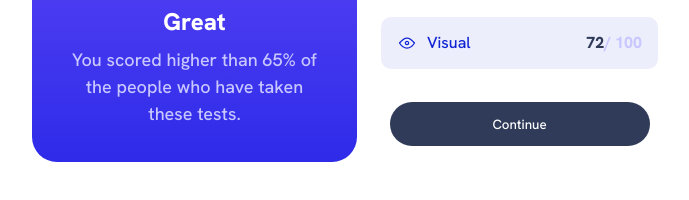
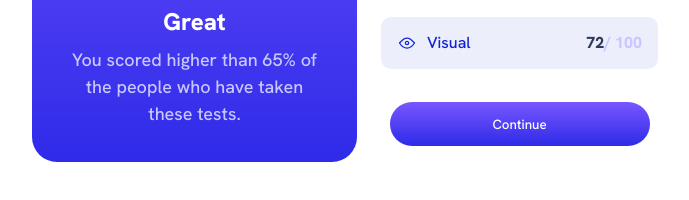
Before and after one commit to ofthewildfire/Results-SummaryJSON-Frontendmentor, a plain HTML site: page index.html in a window 1280 px wide. In both pictures the pointer is over the button "Continue". Shown: the part 452-652 px from the top of the page, without its empty margins (283-972 px from the left). Drawn offline with Linux system fonts and the light colour scheme.

Commit message:
finished

```diff
--- a/css/style.css
+++ b/css/style.css
@@ -66,12 +66,6 @@
 body {
    font-family: var(--ff500);
 }
-
-/*
-.type {
-   display: flex;
-} */
-
 
 /* Left panel */
 
@@ -231,6 +225,11 @@ body {
    margin: 0 auto;
 }
 
+.btn:is(:active, :focus, :hover) {
+   background-image: linear-gradient(hsl(252, 100%, 67%), hsl(241, 81%, 54%));
+   cursor: pointer;
+}
+
 /* Media Query */
 
 @media screen and (min-width: 50rem) {
```
Also changed, not shown: design/active-states.jpg (deleted), design/desktop-design.jpg (deleted), design/desktop-preview.jpg (deleted), design/mobile-design.jpg (deleted), screenshots/desktop_ss.png (added), screenshots/desktopv2_ss.png (added), screenshots/mobile_ss.png (added), 3 other files.
